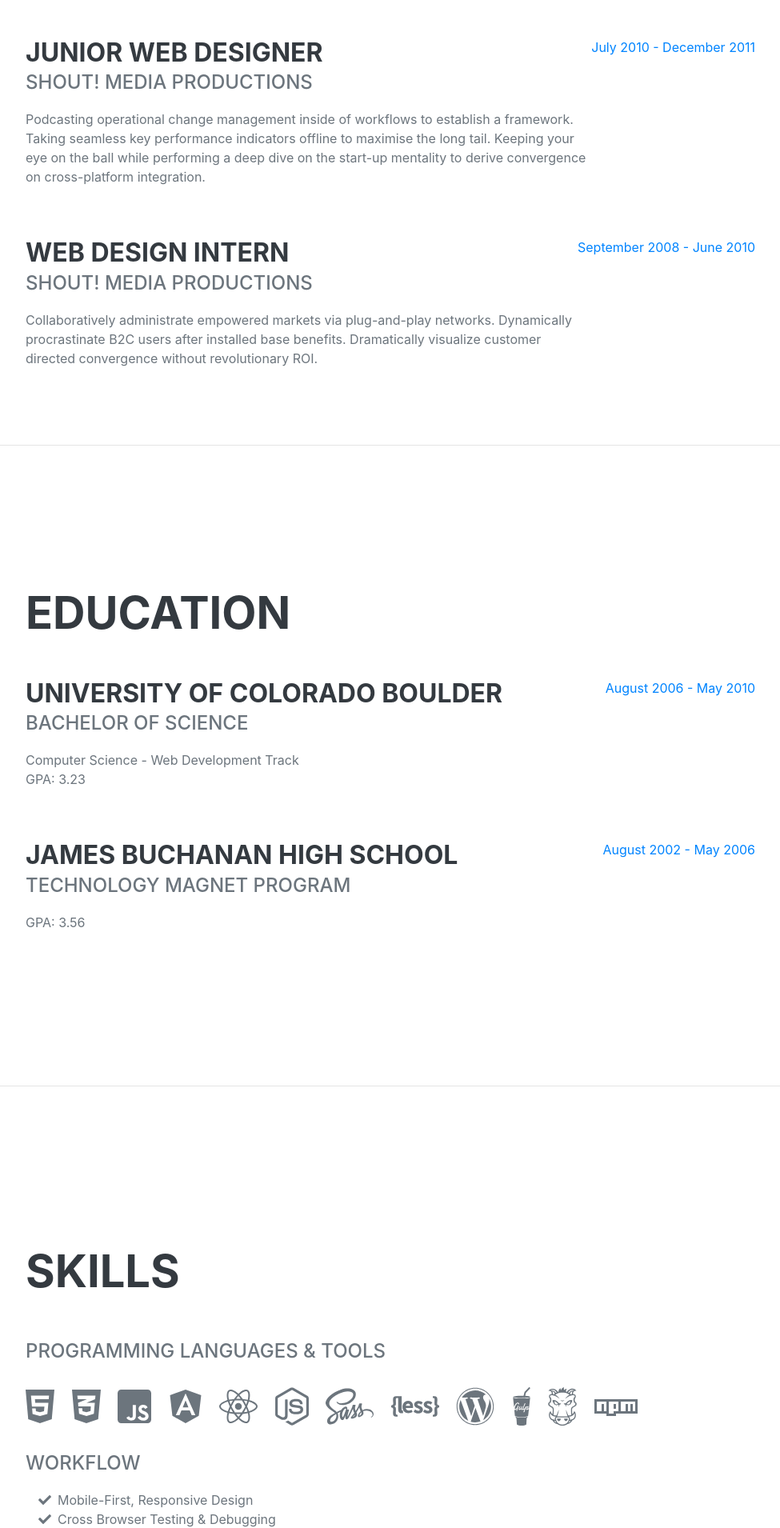
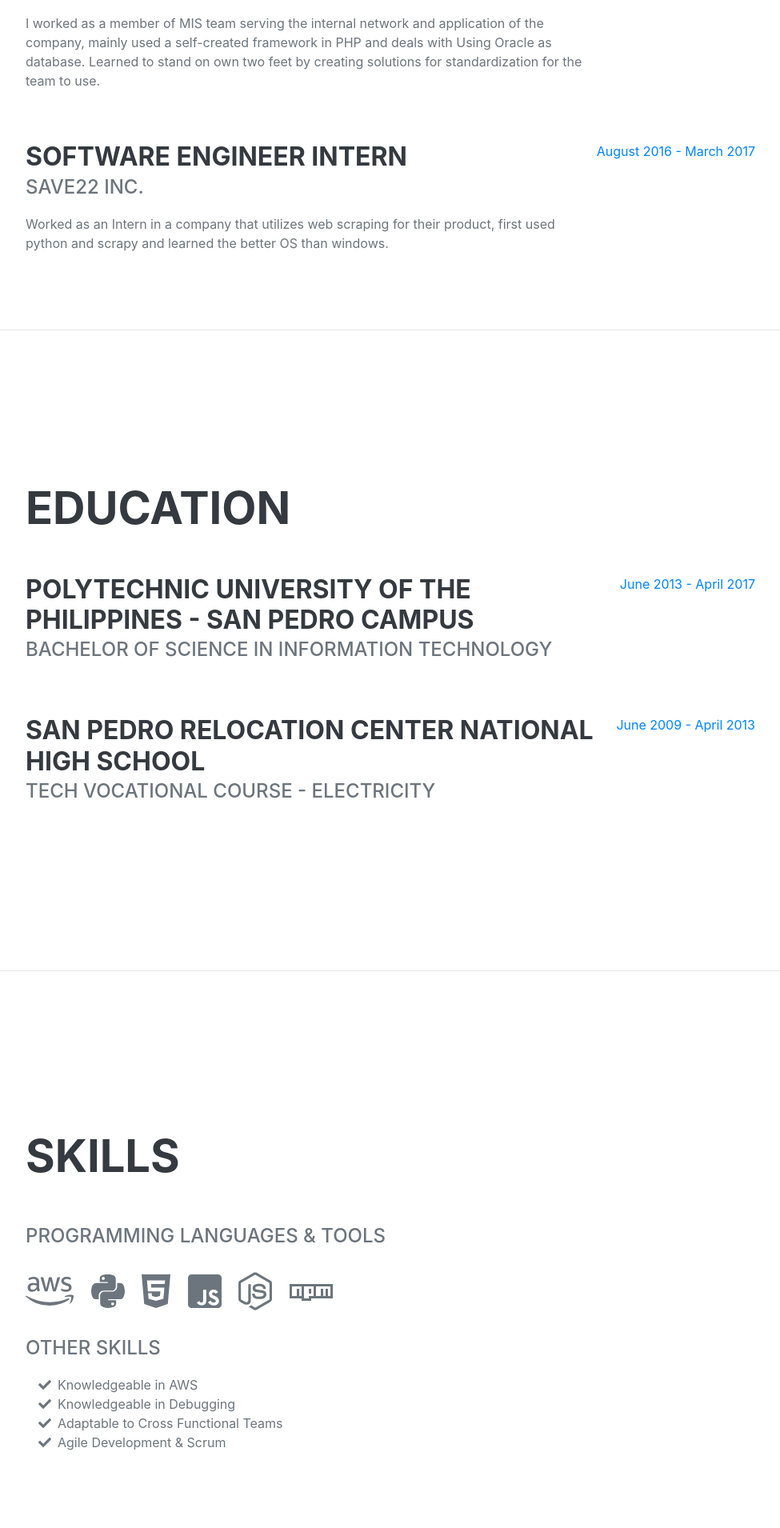
Before and after one commit to angryiceking/mycv, a Django app: page / in a window 1280 px wide. Shown: the part 1450-3360 px from the top of the page at 80% size, without its empty margins (288-1263 px from the left). Run offline with Django 3.2, Linux system fonts and the light colour scheme; some libraries are stand-ins or nearby versions; some web fonts are replaced.

Commit message:
Add todo in README and update info in index.html

```diff
--- a/templates/index.html
+++ b/templates/index.html
@@ -20,7 +20,6 @@
             <li class="nav-item"><a class="nav-link js-scroll-trigger" href="#education">Education</a></li>
             <li class="nav-item"><a class="nav-link js-scroll-trigger" href="#skills">Skills</a></li>
             <li class="nav-item"><a class="nav-link js-scroll-trigger" href="#interests">Interests</a></li>
-            <li class="nav-item"><a class="nav-link js-scroll-trigger" href="#awards">Awards</a></li>
         </ul>
     </div>
 </nav>
@@ -55,46 +54,35 @@
             <h2 class="mb-5">Experience</h2>
             <div class="d-flex flex-column flex-md-row justify-content-between mb-5">
                 <div class="flex-grow-1">
-                    <h3 class="mb-0">Senior Web Developer</h3>
-                    <div class="subheading mb-3">Intelitec Solutions</div>
-                    <p>Bring to the table win-win survival strategies to ensure proactive domination. At the end of
-                        the day, going forward, a new normal that has evolved from generation X is on the runway
-                        heading towards a streamlined cloud solution. User generated content in real-time will have
-                        multiple touchpoints for offshoring.</p>
+                    <h3 class="mb-0">Senior Software Engineer</h3>
+                    <div class="subheading mb-3">Ignite Labs PH</div>
+                    <p>Started a small startup company that caters software services and automation.</p>
                 </div>
-                <div class="flex-shrink-0"><span class="text-primary">March 2013 - Present</span></div>
+                <div class="flex-shrink-0"><span class="text-primary">November 2020 - Present</span></div>
             </div>
             <div class="d-flex flex-column flex-md-row justify-content-between mb-5">
                 <div class="flex-grow-1">
-                    <h3 class="mb-0">Web Developer</h3>
-                    <div class="subheading mb-3">Intelitec Solutions</div>
-                    <p>Capitalize on low hanging fruit to identify a ballpark value added activity to beta test.
-                        Override the digital divide with additional clickthroughs from DevOps. Nanotechnology
-                        immersion along the information highway will close the loop on focusing solely on the bottom
-                        line.</p>
+                    <h3 class="mb-0">Junior Support Software Engineer</h3>
+                    <div class="subheading mb-3">Infoshift Incorporated</div>
+                    <p>Worked as a support slash software engineer in a startup company that caters a nationwide service about SMS Messaging</p>
                 </div>
-                <div class="flex-shrink-0"><span class="text-primary">December 2011 - March 2013</span></div>
+                <div class="flex-shrink-0"><span class="text-primary">August 2018 - Current</span></div>
             </div>
             <div class="d-flex flex-column flex-md-row justify-content-between mb-5">
                 <div class="flex-grow-1">
-                    <h3 class="mb-0">Junior Web Designer</h3>
-                    <div class="subheading mb-3">Shout! Media Productions</div>
-                    <p>Podcasting operational change management inside of workflows to establish a framework. Taking
-                        seamless key performance indicators offline to maximise the long tail. Keeping your eye on
-                        the ball while performing a deep dive on the start-up mentality to derive convergence on
-                        cross-platform integration.</p>
+                    <h3 class="mb-0">Application Developer</h3>
+                    <div class="subheading mb-3">TEAM Pacific Corporation - MIS</div>
+                    <p>I worked as a member of MIS team serving the internal network and application of the company, mainly used a self-created framework in PHP and deals with Using Oracle as database. Learned to stand on own two feet by creating solutions for standardization for the team to use.</p>
                 </div>
-                <div class="flex-shrink-0"><span class="text-primary">July 2010 - December 2011</span></div>
+                <div class="flex-shrink-0"><span class="text-primary">June 2017 - August 2018</span></div>
             </div>
             <div class="d-flex flex-column flex-md-row justify-content-between">
                 <div class="flex-grow-1">
-                    <h3 class="mb-0">Web Design Intern</h3>
-                    <div class="subheading mb-3">Shout! Media Productions</div>
-                    <p>Collaboratively administrate empowered markets via plug-and-play networks. Dynamically
-                        procrastinate B2C users after installed base benefits. Dramatically visualize customer
-                        directed convergence without revolutionary ROI.</p>
+                    <h3 class="mb-0">Software Engineer Intern</h3>
+                    <div class="subheading mb-3">Save22 Inc.</div>
+                    <p>Worked as an Intern in a company that utilizes web scraping for their product, first used python and scrapy and learned the better OS than windows.</p>
                 </div>
-                <div class="flex-shrink-0"><span class="text-primary">September 2008 - June 2010</span></div>
+                <div class="flex-shrink-0"><span class="text-primary">August 2016 - March 2017</span></div>
             </div>
         </div>
     </section>
@@ -105,20 +93,17 @@
             <h2 class="mb-5">Education</h2>
             <div class="d-flex flex-column flex-md-row justify-content-between mb-5">
                 <div class="flex-grow-1">
-                    <h3 class="mb-0">University of Colorado Boulder</h3>
-                    <div class="subheading mb-3">Bachelor of Science</div>
-                    <div>Computer Science - Web Development Track</div>
-                    <p>GPA: 3.23</p>
+                    <h3 class="mb-0">Polytechnic University of the Philippines - San Pedro Campus</h3>
+                    <div class="subheading mb-3">Bachelor of Science in Information Technology</div>
                 </div>
-                <div class="flex-shrink-0"><span class="text-primary">August 2006 - May 2010</span></div>
+                <div class="flex-shrink-0"><span class="text-primary">June 2013 - April 2017</span></div>
             </div>
             <div class="d-flex flex-column flex-md-row justify-content-between">
                 <div class="flex-grow-1">
-                    <h3 class="mb-0">James Buchanan High School</h3>
-                    <div class="subheading mb-3">Technology Magnet Program</div>
-                    <p>GPA: 3.56</p>
+                    <h3 class="mb-0">San Pedro Relocation Center National High School</h3>
+                    <div class="subheading mb-3">Tech Vocational Course - Electricity</div>
                 </div>
-                <div class="flex-shrink-0"><span class="text-primary">August 2002 - May 2006</span></div>
+                <div class="flex-shrink-0"><span class="text-primary">June 2009 - April 2013</span></div>
             </div>
         </div>
     </section>
@@ -129,32 +114,26 @@
             <h2 class="mb-5">Skills</h2>
             <div class="subheading mb-3">Programming Languages & Tools</div>
             <ul class="list-inline dev-icons">
+                <li class="list-inline-item"><i class="fab fa-aws"></i></li>
+                <li class="list-inline-item"><i class="fab fa-python"></i></li>
                 <li class="list-inline-item"><i class="fab fa-html5"></i></li>
-                <li class="list-inline-item"><i class="fab fa-css3-alt"></i></li>
                 <li class="list-inline-item"><i class="fab fa-js-square"></i></li>
-                <li class="list-inline-item"><i class="fab fa-angular"></i></li>
-                <li class="list-inline-item"><i class="fab fa-react"></i></li>
                 <li class="list-inline-item"><i class="fab fa-node-js"></i></li>
-                <li class="list-inline-item"><i class="fab fa-sass"></i></li>
-                <li class="list-inline-item"><i class="fab fa-less"></i></li>
-                <li class="list-inline-item"><i class="fab fa-wordpress"></i></li>
-                <li class="list-inline-item"><i class="fab fa-gulp"></i></li>
-                <li class="list-inline-item"><i class="fab fa-grunt"></i></li>
                 <li class="list-inline-item"><i class="fab fa-npm"></i></li>
             </ul>
-            <div class="subheading mb-3">Workflow</div>
+            <div class="subheading mb-3">Other Skills</div>
             <ul class="fa-ul mb-0">
                 <li>
                     <span class="fa-li"><i class="fas fa-check"></i></span>
-                    Mobile-First, Responsive Design
+                    Knowledgeable in AWS
                 </li>
                 <li>
                     <span class="fa-li"><i class="fas fa-check"></i></span>
-                    Cross Browser Testing & Debugging
+                    Knowledgeable in Debugging
                 </li>
                 <li>
                     <span class="fa-li"><i class="fas fa-check"></i></span>
-                    Cross Functional Teams
+                    Adaptable to Cross Functional Teams
                 </li>
                 <li>
                     <span class="fa-li"><i class="fas fa-check"></i></span>
@@ -178,50 +157,5 @@
     </section>
     <hr class="m-0" />
     <!-- Awards-->
-    <section class="resume-section" id="awards">
-        <div class="resume-section-content">
-            <h2 class="mb-5">Awards & Certifications</h2>
-            <ul class="fa-ul mb-0">
-                <li>
-                    <span class="fa-li"><i class="fas fa-trophy text-warning"></i></span>
-                    Google Analytics Certified Developer
-                </li>
-                <li>
-                    <span class="fa-li"><i class="fas fa-trophy text-warning"></i></span>
-                    Mobile Web Specialist - Google Certification
-                </li>
-                <li>
-                    <span class="fa-li"><i class="fas fa-trophy text-warning"></i></span>
-                    1
-                    <sup>st</sup>
-                    Place - University of Colorado Boulder - Emerging Tech Competition 2009
-                </li>
-                <li>
-                    <span class="fa-li"><i class="fas fa-trophy text-warning"></i></span>
-                    1
-                    <sup>st</sup>
-                    Place - University of Colorado Boulder - Adobe Creative Jam 2008 (UI Design Category)
-                </li>
-                <li>
-                    <span class="fa-li"><i class="fas fa-trophy text-warning"></i></span>
-                    2
-                    <sup>nd</sup>
-                    Place - University of Colorado Boulder - Emerging Tech Competition 2008
-                </li>
-                <li>
-                    <span class="fa-li"><i class="fas fa-trophy text-warning"></i></span>
-                    1
-                    <sup>st</sup>
-                    Place - James Buchanan High School - Hackathon 2006
-                </li>
-                <li>
-                    <span class="fa-li"><i class="fas fa-trophy text-warning"></i></span>
-                    3
-                    <sup>rd</sup>
-                    Place - James Buchanan High School - Hackathon 2005
-                </li>
-            </ul>
-        </div>
-    </section>
 </div>
 {% endblock %}
```
Also changed, not shown: README.md.
